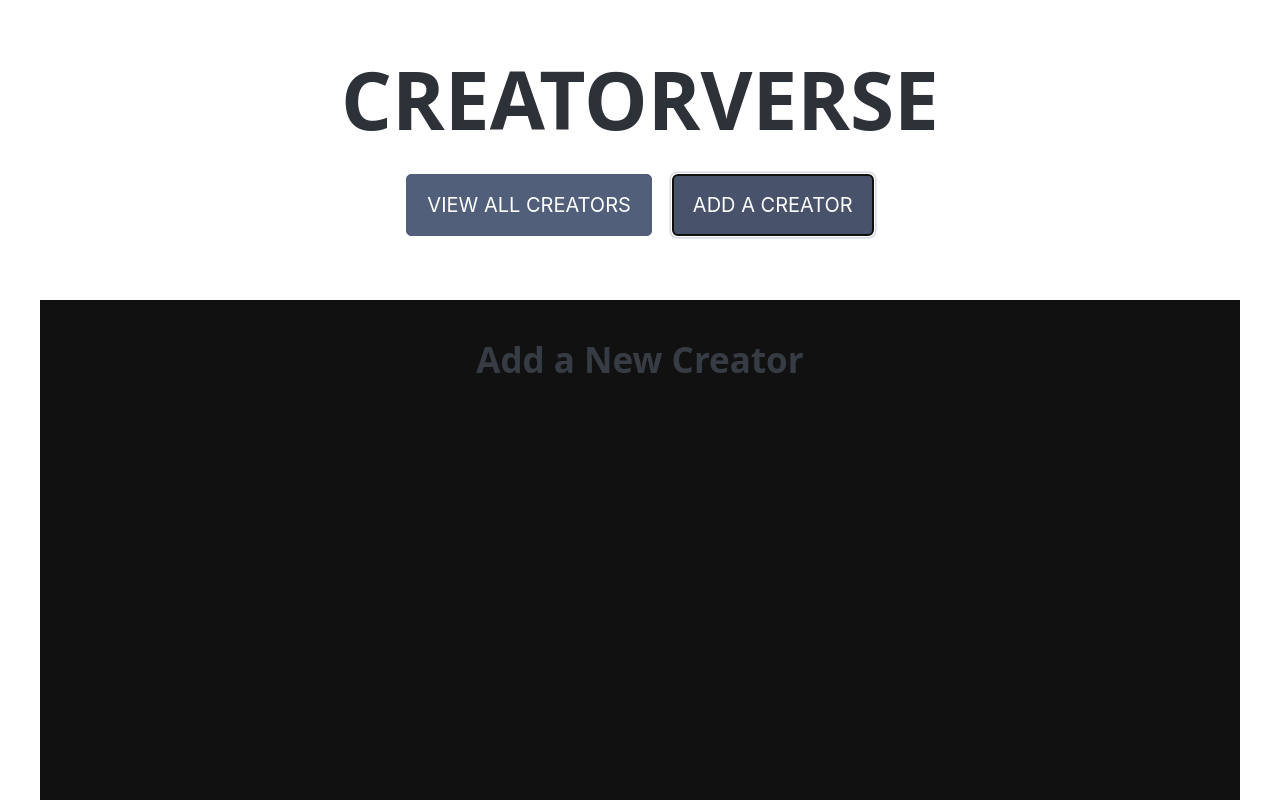
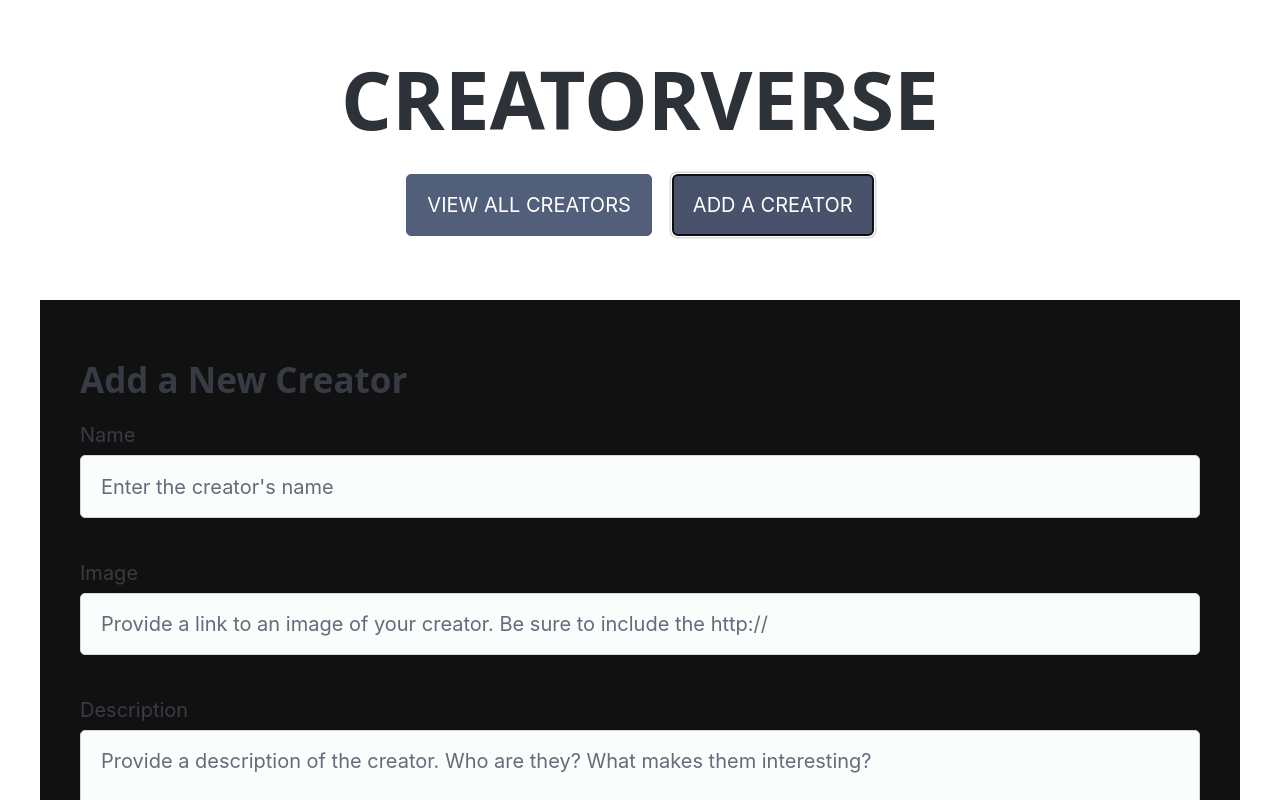
Before and after one commit to EnesAkyuz/creatorverse, a React app: page / in a window 1280 px wide. Both pictures are taken after a click on the button "ADD A CREATOR". Shown: the top 800 px of the page. Built offline with nearby package versions, Linux system fonts and the light colour scheme; no server answers; the database is empty; the HTML template or start-up script is replaced by a standard one.

Commit message:
Updated Form

```diff
--- a/src/components/AddCreator.tsx
+++ b/src/components/AddCreator.tsx
@@ -1,12 +1,47 @@
 // src/components/AddCreator.tsx
 import React from 'react';
+import { FaFacebook, FaTwitter, FaInstagram, FaTwitch} from 'react-icons/fa';
 import './styles/AddCreator.css';
 
 const AddCreator: React.FC = () => {
   return (
-    <div className="add-creator-container">
+    <div className="add-creator-container container">
       <h2>Add a New Creator</h2>
-      {/* Add your form or other content here */}
+      <form>
+        <label>
+          Name
+          <input type="text" name="name" placeholder="Enter the creator's name" required />
+        </label>
+        <label>
+          Image
+          <input type="url" name="image" placeholder="Provide a link to an image of your creator. Be sure to include the http://" required />
+        </label>
+        <label>
+          Description
+          <textarea name="description" placeholder="Provide a description of the creator. Who are they? What makes them interesting?" required></textarea>
+        </label>
+        <fieldset>
+          <legend>Social Media Links</legend>
+          <p>Provide at least one of the creator's social media links.</p>
+          <label>
+            <span><FaFacebook /> Facebook</span>
+            <input type="text" name="facebook" placeholder="The creator's Facebook handle (without the @)" />
+          </label>
+          <label>
+            <span><FaTwitter /> Twitter</span>
+            <input type="text" name="twitter" placeholder="The creator's Twitter handle (without the @)" />
+          </label>
+          <label>
+            <span><FaInstagram /> Instagram</span>
+            <input type="text" name="instagram" placeholder="The creator's Instagram handle (without the @)" />
+          </label>
+          <label>
+            <span><FaTwitch /> Twitch</span>
+            <input type="text" name="twitch" placeholder="The creator's Twitch handle (without the @)" />
+          </label>
+        </fieldset>
+        <button type="submit" className="contrast">Submit</button>
+      </form>
     </div>
   );
 };
--- a/src/components/styles/AddCreator.css
+++ b/src/components/styles/AddCreator.css
@@ -1,10 +1,26 @@
-/* src/components/AddCreator.css */
+/* src/styles/AddCreator.css */
+.add-creator-container {
+  max-width: 600px;
+  margin: 0 auto;
+  padding: 1rem;
+}
 
-.add-creator-container {
-  width: 100%;
-  display: flex;
-  flex-direction: column;
-  align-items: center;
-  background-color: #111;
-  color: white;
+form label {
+  margin-bottom: 1rem;
 }
+
+fieldset {
+  margin-top: 2rem;
+  padding: 1rem;
+  border: 1px solid var(--color-foreground);
+  border-radius: 5px;
+}
+
+legend {
+  font-size: 1.25rem;
+  font-weight: bold;
+}
+
+button {
+  margin-top: 1rem;
+}
```
